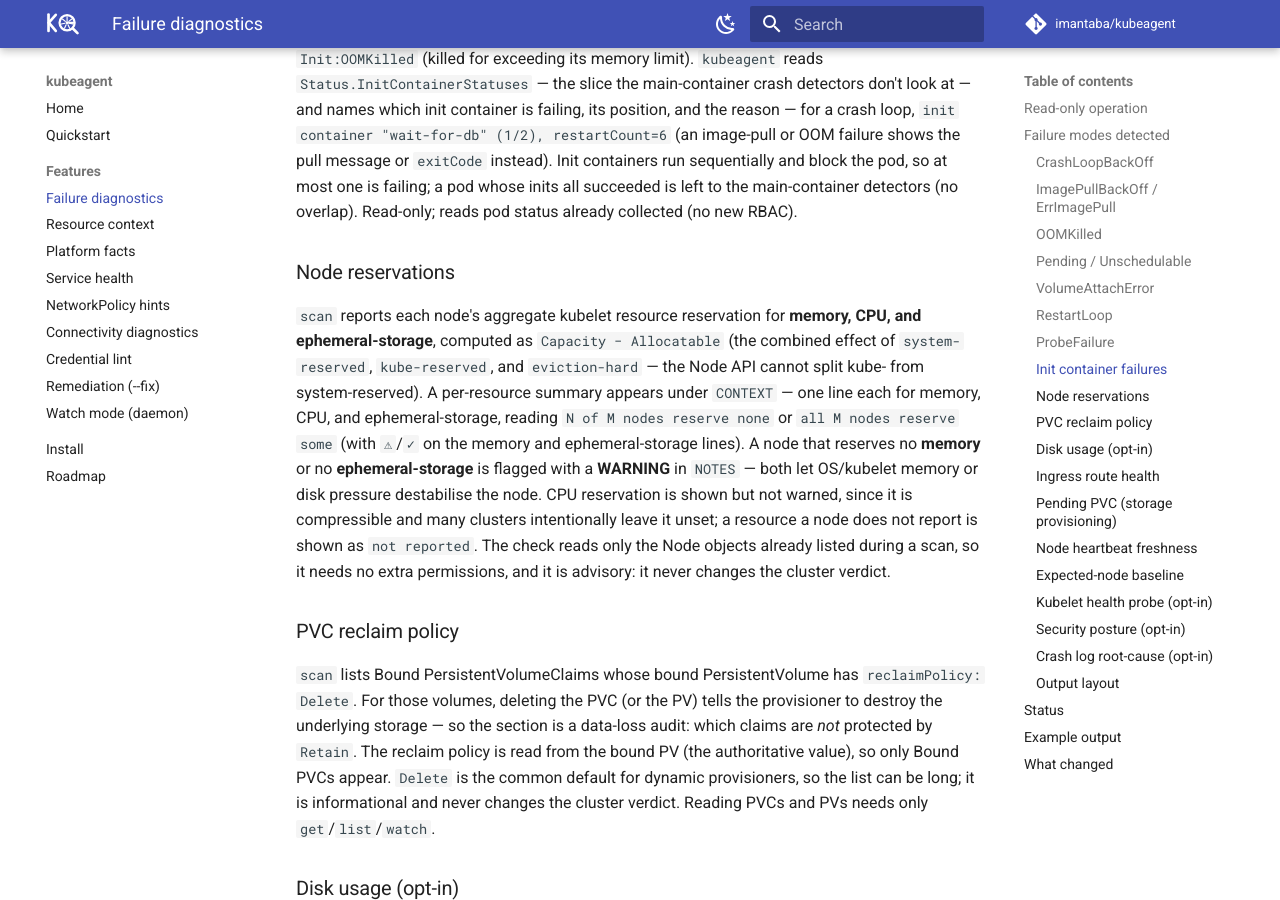
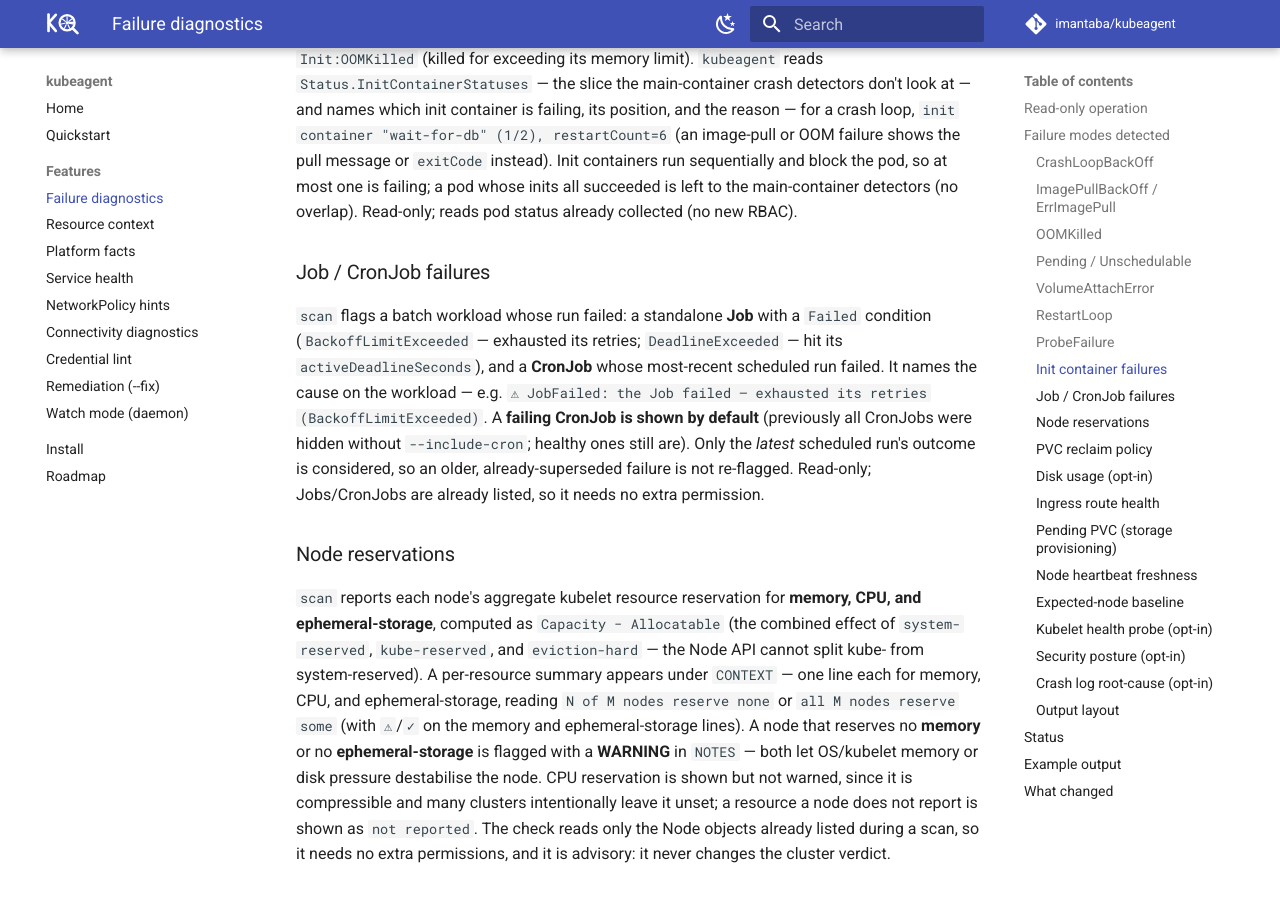
Before and after one commit to imantaba/kubeagent, an MkDocs documentation site: the page built from website/docs/features/diagnostics.md, in a window 1280 px wide and 900 px high, scrolled down 1855 px. Built offline with MkDocs 1.6.1 and Material for MkDocs 9.7.7, drawn with Linux system fonts in a browser that asks for light colours; comment, search, counter and statistics services are not loaded; some of the changed text lies outside the part shown.

Commit message:
docs: document the Job/CronJob failure check

```diff
--- a/website/docs/features/diagnostics.md
+++ b/website/docs/features/diagnostics.md
@@ -78,6 +78,17 @@ message or `exitCode` instead). Init containers run sequentially and block the
 pod, so at most one is failing; a pod whose inits all succeeded is left to the
 main-container detectors (no overlap). Read-only; reads pod status already collected
 (no new RBAC).
+
+### Job / CronJob failures
+
+`scan` flags a batch workload whose run failed: a standalone **Job** with a `Failed`
+condition (`BackoffLimitExceeded` — exhausted its retries; `DeadlineExceeded` — hit its
+`activeDeadlineSeconds`), and a **CronJob** whose most-recent scheduled run failed. It
+names the cause on the workload — e.g. `⚠ JobFailed: the Job failed — exhausted its
+retries (BackoffLimitExceeded)`. A **failing CronJob is shown by default** (previously all
+CronJobs were hidden without `--include-cron`; healthy ones still are). Only the *latest*
+scheduled run's outcome is considered, so an older, already-superseded failure is not
+re-flagged. Read-only; Jobs/CronJobs are already listed, so it needs no extra permission.
 
 ### Node reservations
 
@@ -267,7 +278,7 @@ schema are unchanged.
 
 `kubeagent scan` performs a read-only, whole-cluster scan and reports
 CrashLoopBackOff, ImagePullBackOff/ErrImagePull, OOMKilled,
-Pending/Unschedulable, VolumeAttachError (Multi-Attach), RestartLoop, ProbeFailure, and init-container failures, in text or JSON.
+Pending/Unschedulable, VolumeAttachError (Multi-Attach), RestartLoop, ProbeFailure, init-container failures, and failed Jobs/CronJobs, in text or JSON.
 
 The optional `--explain` flag makes a single Claude API call to summarize
 findings in plain English. The deterministic core still works offline with no
```
Also changed, not shown: website/docs/quickstart.md (+1 -1 lines), CHANGELOG.md, README.md.
